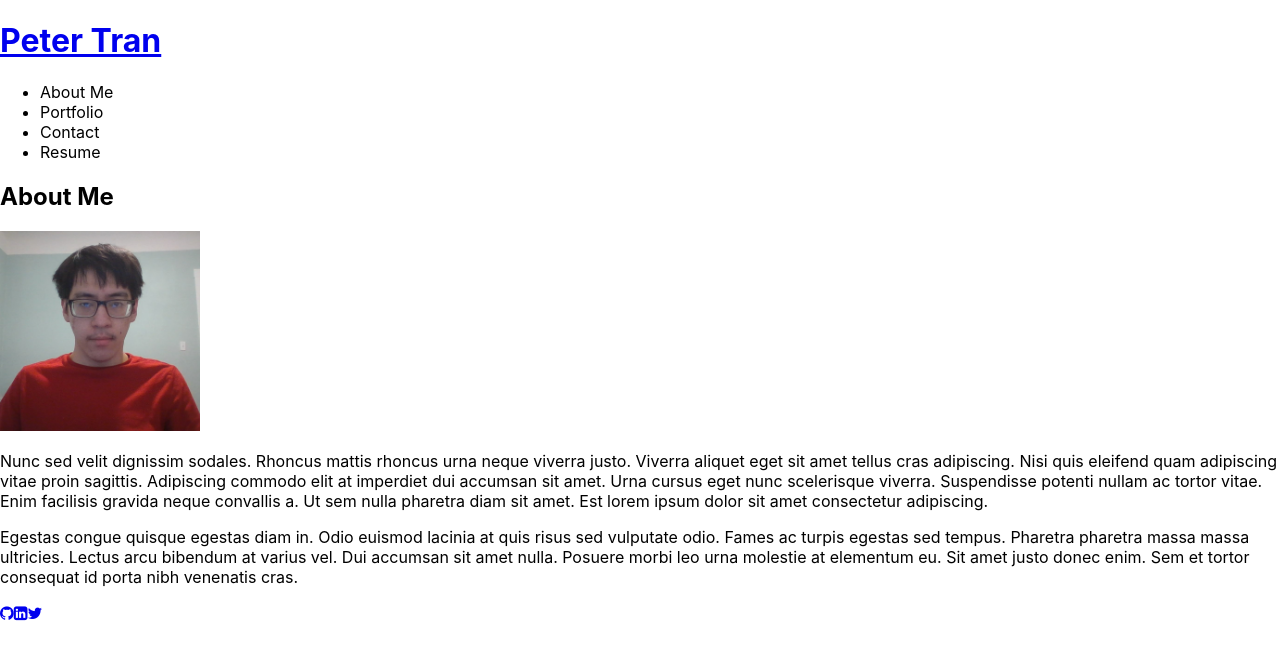
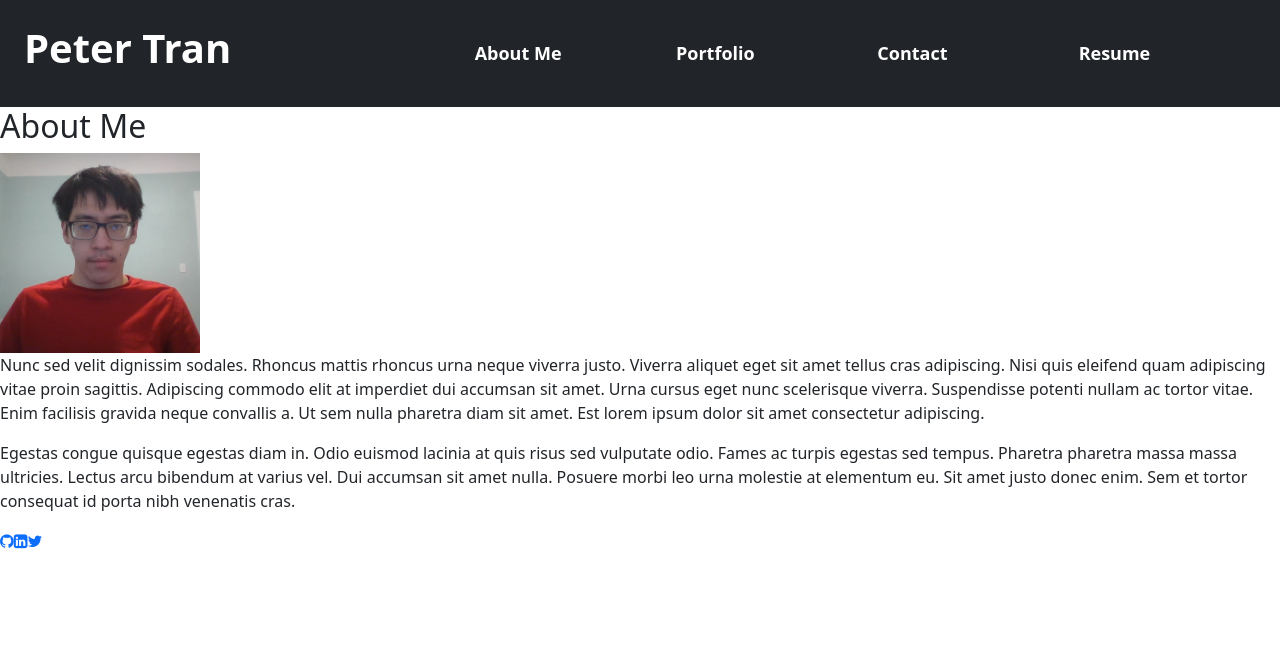
Before and after one commit to ptran77/react-portfolio, a React (Create React App) app: page / in a window 1280 px wide. Shown: the top 660 px of the page. Built offline with nearby package versions, Linux system fonts and the light colour scheme.

Commit message:
stylized header

```diff
--- a/src/App.js
+++ b/src/App.js
@@ -7,6 +7,9 @@ import Portfolio from './components/Portfolio';
 import Contact from './components/Contact';
 import Resume from './components/Resume';
 import Footer from './components/Footer';
+
+import 'bootstrap/dist/css/bootstrap.min.css';
+import './style.css'
 
 function App() {
   // navigation options
--- a/src/components/Header/index.js
+++ b/src/components/Header/index.js
@@ -14,9 +14,9 @@ function Header(props) {
   const [navOpSelected, setNavOpSelected] = useState(false);
 
   return (
-    <header>
-      <h1>
-        <a href="/">Peter Tran</a>
+    <header className="bg-dark row px-4 py-4">
+      <h1 className="col-12 col-sm-12 col-md-4">
+        <a href="/" className="text-white text-decoration-none ">Peter Tran</a>
       </h1>
       <Nav
         // passing variables to Header component
--- a/src/components/Nav/index.js
+++ b/src/components/Nav/index.js
@@ -11,12 +11,12 @@ function Nav(props) {
   } = props;
 
   return (
-    <nav>
-      <ul>
+    <nav className="col-12 col-sm-12 col-md-8 pt-3">
+      <ul className="row">
         {// Making a list item for each nav option
           navOptions.map((navOp) => (
           <li
-            className={`${currentNavOp === navOp && !navOpSelected && 'navActive'}`}
+              className={`navOp list-unstyled col-6 col-sm-3 ${currentNavOp === navOp && !navOpSelected && 'navActive'}`}
             key={navOp}
           >
             <span onClick={() => {
--- /dev/null
+++ b/src/style.css
@@ -0,0 +1,25 @@
+h1 a {
+  font-weight: bold;
+}
+.navOp {
+  color: white;
+  font-size:large;
+  font-weight: bold;
+}
+
+.navOp:hover {
+  color: gold
+}
+
+
+@media screen and (max-width: 768px) {
+  h1 {
+    text-align: center;
+  }
+}
+
+@media screen and (max-width: 576px) {
+  .navOp {
+    padding: 5px;
+  }
+}
```
